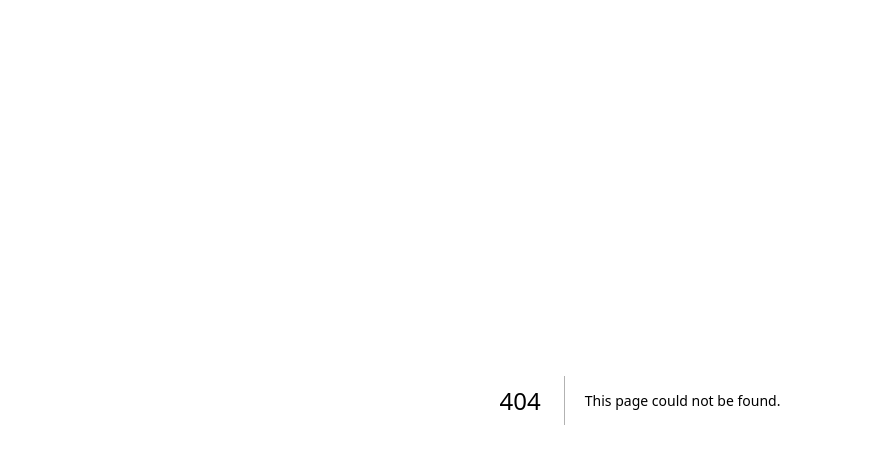
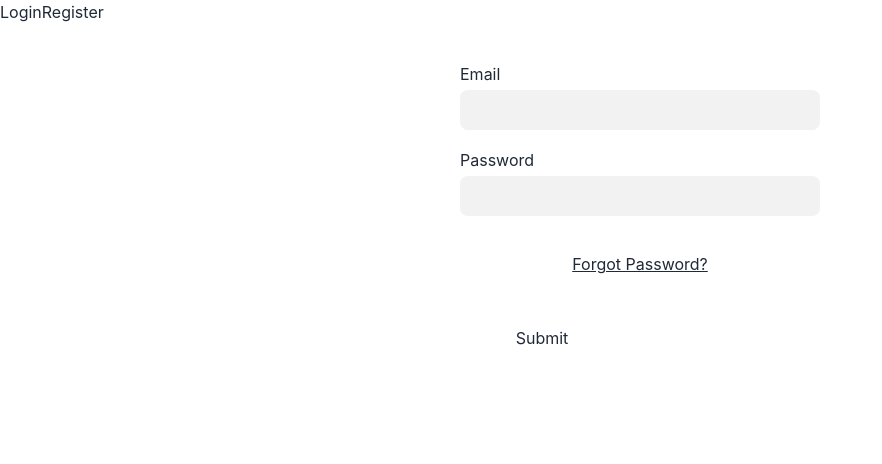
Before and after one commit to ChristianHu/ApartmentViewingBooking, a Next.js app in the folder frontend/: page /login in a window 1280 px wide. Before the commit this address had no page. Shown: the top 464 px of the page, without its empty margins (0-882 px from the left). Built offline with nearby package versions, Linux system fonts and the light colour scheme.

Commit message:
Added login.js

```diff
--- /dev/null
+++ b/frontend/pages/login.js
@@ -0,0 +1,23 @@
+import {useState} from 'react';
+import ComLoginForm from "../components/com-login-form";
+
+export default function Login() {
+	const [showLogin, setShowLogin] = useState(true)
+	const handleLogin = () => {
+		setShowLogin(true)
+	}
+	const handleRegister = () => {
+		setShowLogin(false)
+	}
+	return (
+		<div>
+			<div>
+				<button onClick={handleLogin}>Login</button>
+				<button onClick={handleRegister}>Register</button>
+			</div>
+			<div>
+				{showLogin ? <ComLoginForm/> : <p>Register</p>}
+			</div>
+		</div>
+	);
+}
```
